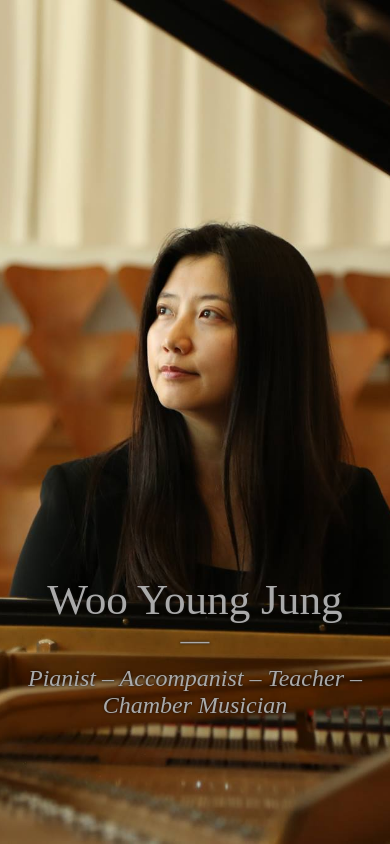
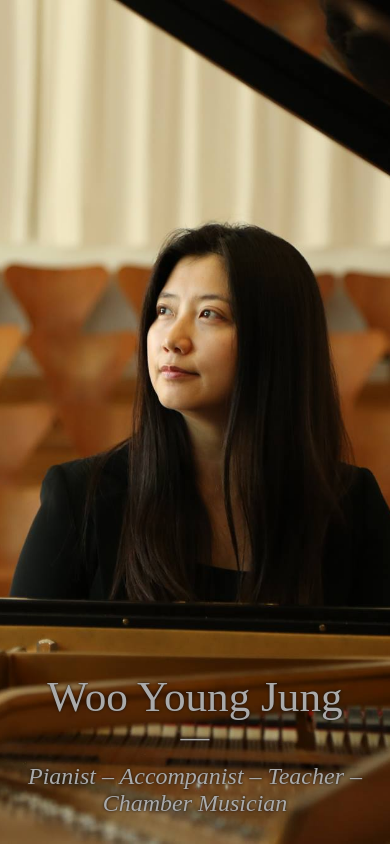
Before and after one commit to wyjpianist/wyjpianist.github.io, a plain HTML site: page index.html in a window 390 px wide. Drawn offline with Linux system fonts and the light colour scheme; a web font is replaced by a local one.

Commit message:
another fix for mobile browsers

```diff
--- a/index.html
+++ b/index.html
@@ -19,7 +19,7 @@ body {
 	text-align: center;
 	display: table-cell;
 	vertical-align: bottom;
-	padding-bottom: 7.8em;
+	padding-bottom: 7%;
 }
 .container {
 	background-color: #333;
```
